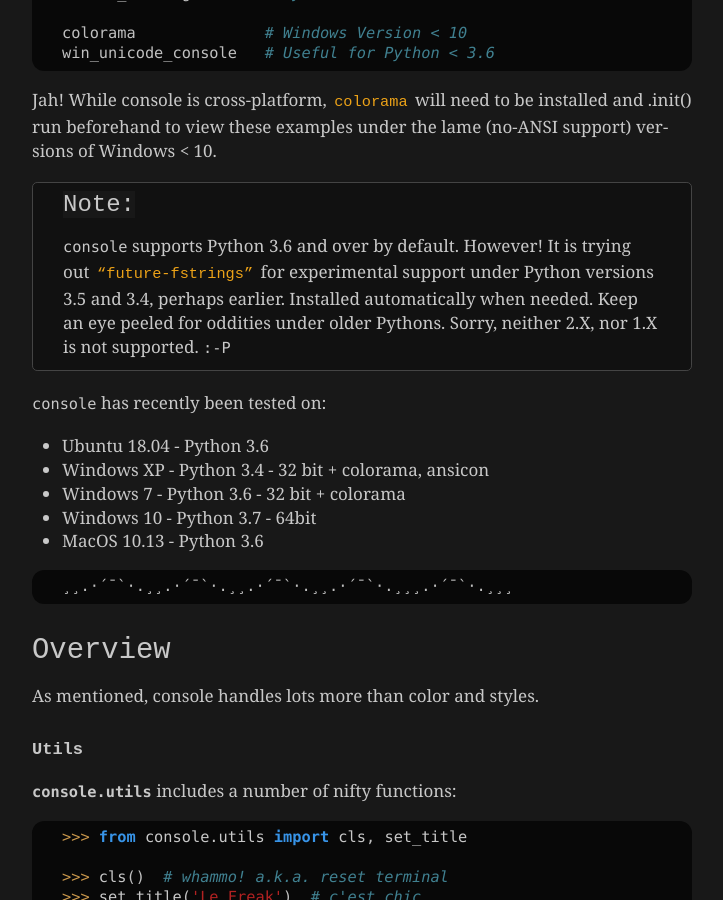
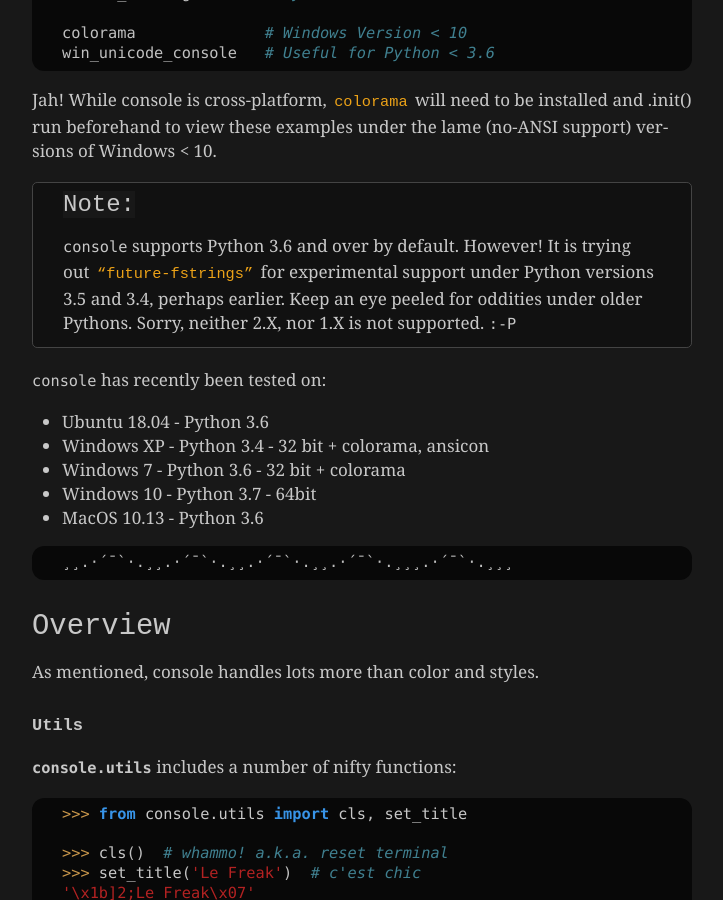
Before and after one commit to mixmastamyk/console, a Sphinx documentation site: the page built from docs/readme.rst, in a window 1280 px wide and 900 px high, scrolled down 1300 px. Shown: the whole window, without its empty margins (388-1111 px from the left). Built offline with Sphinx 7.4.7, drawn with Linux system fonts in a browser that asks for light colours.

Commit message:
update docs

```diff
--- a/docs/readme.rst
+++ b/docs/readme.rst
@@ -111,10 +111,10 @@ under the lame (no-ANSI support) versions of Windows < 10.
     `"future-fstrings" <https://github.com/asottile/future-fstrings>`_
     for experimental support under Python versions 3.5 and 3.4,
     perhaps earlier.
-    Installed automatically when needed.
     Keep an eye peeled for oddities under older Pythons.
     Sorry, neither 2.X, nor 1.X is not supported. ``:-P``
 
+.. Installed automatically when needed.
 
 ``console`` has recently been tested on:
 
@@ -123,8 +123,6 @@ under the lame (no-ANSI support) versions of Windows < 10.
 - Windows 7 - Python 3.6 - 32 bit + colorama
 - Windows 10 - Python 3.7 - 64bit
 - MacOS 10.13 - Python 3.6
-
-
 
 
 ::
--- a/readme.rst
+++ b/readme.rst
@@ -107,10 +107,10 @@ under the lame (no-ANSI support) versions of Windows < 10.
     `"future-fstrings" <https://github.com/asottile/future-fstrings>`_
     for experimental support under Python versions 3.5 and 3.4,
     perhaps earlier.
-    Installed automatically when needed.
     Keep an eye peeled for oddities under older Pythons.
     Sorry, neither 2.X, nor 1.X is not supported. ``:-P``
 
+.. Installed automatically when needed.
 
 ``console`` has recently been tested on:
 
@@ -119,8 +119,6 @@ under the lame (no-ANSI support) versions of Windows < 10.
 - Windows 7 - Python 3.6 - 32 bit + colorama
 - Windows 10 - Python 3.7 - 64bit
 - MacOS 10.13 - Python 3.6
-
-
 
 
 ::
```
Also changed, not shown: 1 other file.
